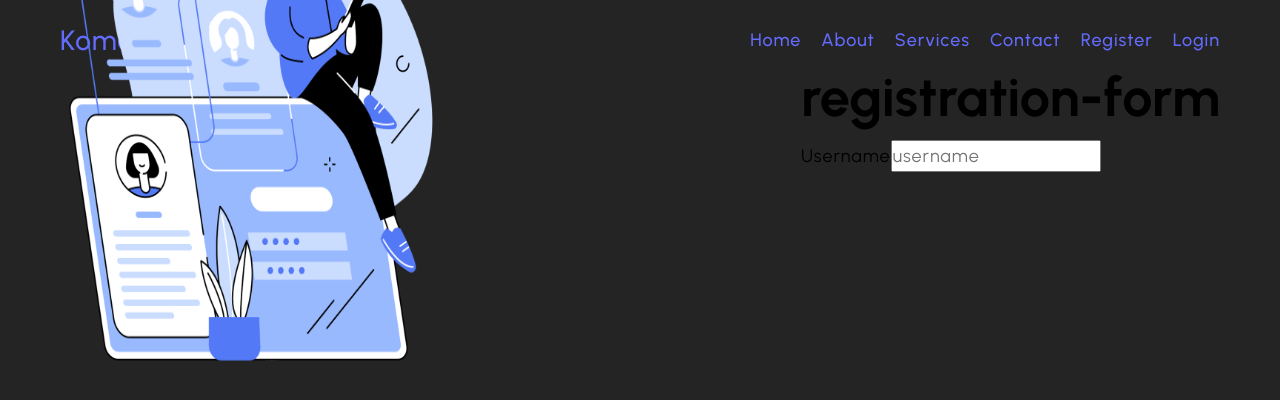
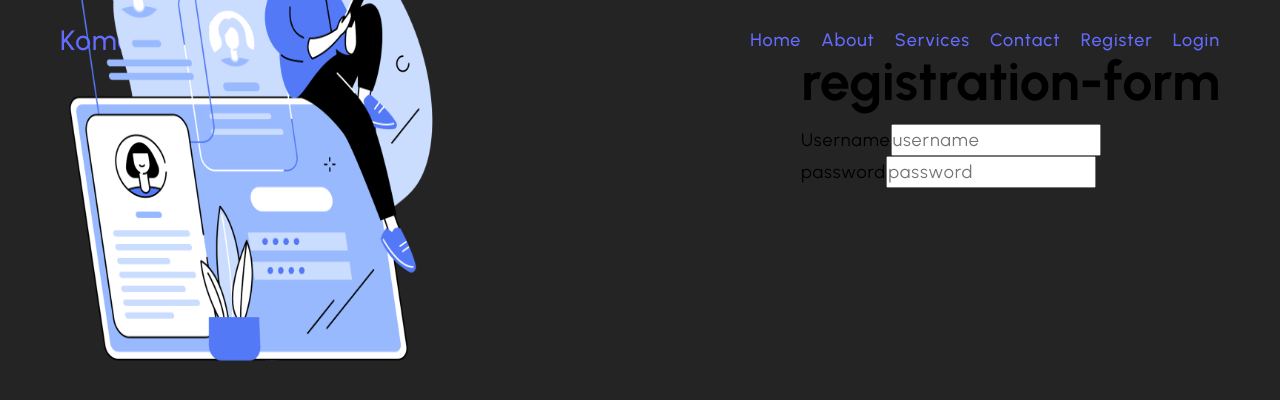
Before and after one commit to Komalmalkani/Mern_Auth_App, a React (Vite) app in the folder client/: page /register in a window 1280 px wide. Shown: the top 400 px of the page. Built offline with nearby package versions, Linux system fonts and the light colour scheme.

Commit message:
Registration page

```diff
--- a/client/src/Pages/Register.jsx
+++ b/client/src/Pages/Register.jsx
@@ -22,7 +22,11 @@ const Register = () => {
          <form>
           <div>
             <label htmlFor='username'>Username</label>
-            <input type='text' name='username' placeholder='username'  id='username'/>
+            <input type='text' name='username' placeholder='username'  id='username' required autoComplete='off'/>
+          </div>
+          <div>
+            <label htmlFor='password'>password</label>
+            <input type='text' name='password' placeholder='password'  id='password' required autoComplete='off'/>
           </div>
          </form>
       </div>
```
